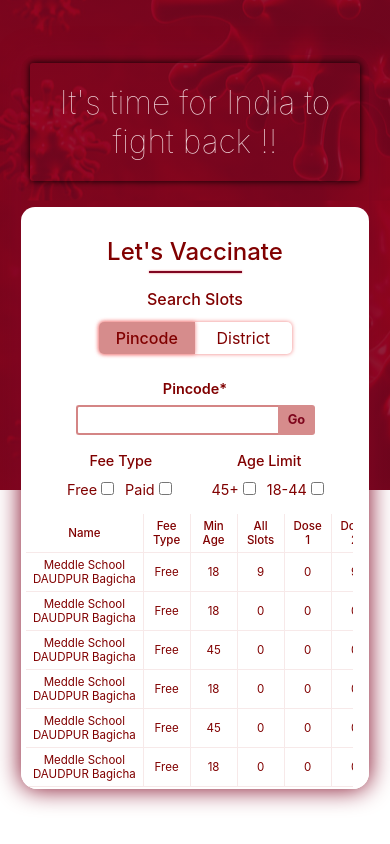
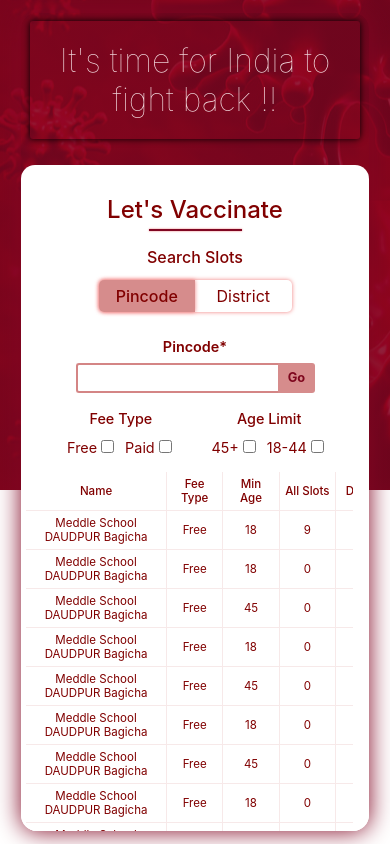
Before and after one commit to priyankagupta34/covaccination, a React (Create React App) app: page / in a window 390 px wide. Built offline with nearby package versions, Linux system fonts and the light colour scheme.

Commit message:
basic outline

```diff
--- a/src/App.css
+++ b/src/App.css
@@ -180,7 +180,7 @@
 
   .articleBody {
     background-color: transparent;
-    height: 87vh;
+    height: 97vh;
     width: 100%;
     margin: 2.5vh;
     border-radius: 16px;
@@ -204,7 +204,7 @@
 
   .scndPart {
     background-color: white;
-    height: 71vh;
+    height: 124vh;
     margin-top: 17px;
     border-top-left-radius: 14px;
     border-top-right-radius: 14px;
--- a/src/components/table-view-calender-sessions-component/TableViewCalenderSessionsComponent.css
+++ b/src/components/table-view-calender-sessions-component/TableViewCalenderSessionsComponent.css
@@ -82,10 +82,11 @@
     }
     .tabs{
         width: 85vw;
+        height: 65vh;
 
     }
     .viab{
-        width: 95vw;
+        width: 113vw;
     }
 
     .ghfd{
```
